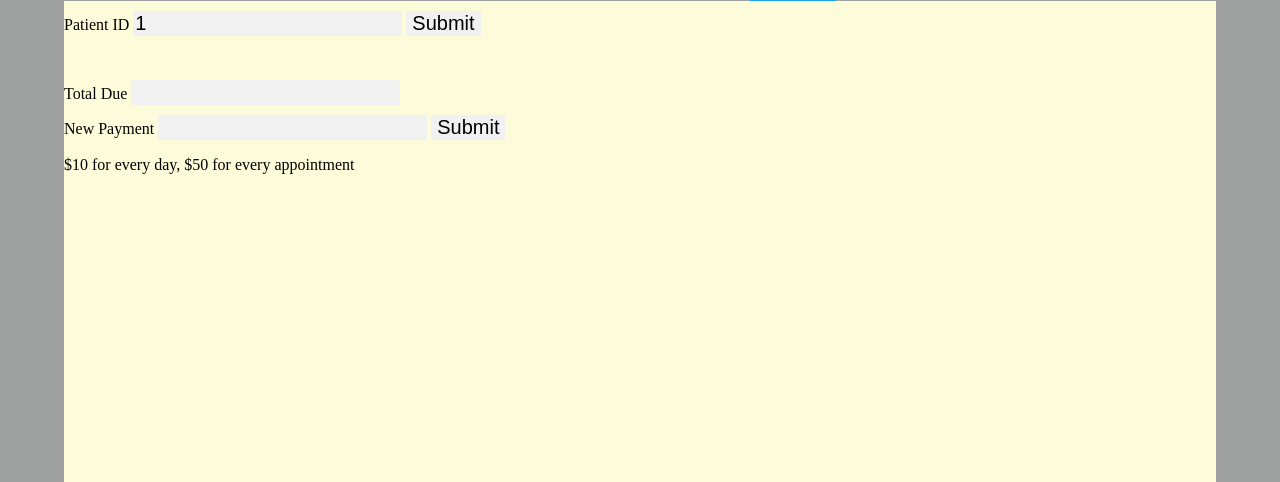
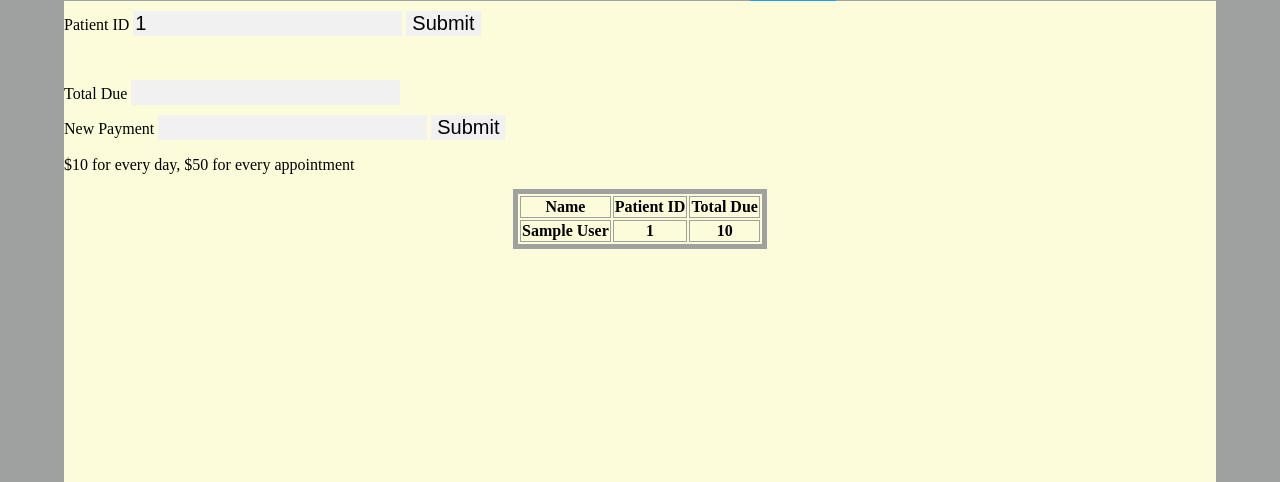
Before and after one commit to ColeReinhart/Final_Project_OHMS, a PHP site: page /payment.php in a window 1280 px wide. Shown: the part 171-653 px from the top of the page. Run offline with PHP 8.4, Linux system fonts and the light colour scheme; the visitor is signed in with stand-in values (Sample User, id 1); tables that the repository leaves empty or names only in its code hold one stand-in row (values such as "Sample post"); lists and menus that the app fills with data are empty.

Commit message:
Fixed Payment and other small fixes for the end of the project

```diff
--- a/doc_appoint.php
+++ b/doc_appoint.php
@@ -32,6 +32,8 @@ if(isset($_GET['submit'])){
 if( $Date != "" & $Pat_ID != "" & $Doc_ID != ""){
     $sql = "INSERT INTO `Appointments`(Pat_ID, Doc_ID, Date) VALUES ('$Pat_ID','$Doc_ID','$Date')";
     mysqli_query($conn,$sql);
+    $sqlapppay = "UPDATE Payment SET Total_due = Total_due + 50 WHERE Pat_ID = '$Pat_ID'";
+    mysqli_query($conn, $sqlapppay);
 }
 }
 ?>
--- a/doc_home.php
+++ b/doc_home.php
@@ -51,7 +51,7 @@ if(isset($_GET['logout'])) {
             </tr>
             <tr>
                 <?php
-                $med = "SELECT Patient.Fname, Patient.Lname, Appointments.Date, Appointments.Comment, Appointments.Morning_Med, Appointments.Afternoon_Med, Appointments.Night_Med FROM Patient LEFT JOIN Appointments ON Appointments.Pat_ID = Patient.Pat_ID WHERE Appointments.doc_id = {$_SESSION['empID']};";
+                $med = "SELECT Patient.Fname, Patient.Lname, Appointments.Date, Appointments.Comment, Appointments.Morning_Med, Appointments.Afternoon_Med, Appointments.Night_Med FROM Patient LEFT JOIN Appointments ON Appointments.Pat_ID = Patient.Pat_ID WHERE Appointments.doc_id = {$_SESSION['empID']} AND Appointments.Date < NOW() - INTERVAL 1 DAY;";
                 $result = mysqli_query($conn, $med);
                 if($result) {
                     while($row = mysqli_fetch_row($result)) {
@@ -80,7 +80,7 @@ if(isset($_GET['logout'])) {
         <form method = "POST" action="doc_home.php" name = "date">
             <label>Date:</label>
             <input type="date" name = "typedate">
-            <input type="submit" name="search" value="search">
+            <input type="submit" name="search" value="Search">
         </form>
         <br>
 
@@ -125,7 +125,7 @@ if(isset($_GET['logout'])) {
                 <th>Lname</th>
                 <th>Date</th>
                 </tr>";
-                $search = "SELECT Patient.Pat_ID,Patient.Fname, Patient.Lname, Appointments.Date FROM Patient Join Appointments WHERE Appointments.Pat_ID = Patient.Pat_ID AND Appointments.doc_id = {$_SESSION['empID']} AND Appointments.Date >= '{$_POST['typedate']}';";
+                $search = "SELECT Patient.Pat_ID,Patient.Fname, Patient.Lname, Appointments.Date FROM Patient Join Appointments WHERE Appointments.Pat_ID = Patient.Pat_ID AND Appointments.doc_id = {$_SESSION['empID']} AND Appointments.Date BETWEEN NOW() - INTERVAL 1 DAY AND '{$_POST['typedate']}' ORDER BY Appointments.Date ASC;";
                 $result = mysqli_query($conn, $search);;
                 if($result) {
                     $_SESSION['patid'] = [];
--- a/pat_doc.php
+++ b/pat_doc.php
@@ -42,7 +42,6 @@ if(isset($_GET['logout'])) {
 
         <ul>
             <li><a href="doc_home.php">Home</a></li>
-            <li><a href="doc_appoint.php">Doctors' Appointments</a></li>
             <li><a href="Roster.php">Roster</a></li>
             <li><a class = 'on' href="pat_doc.php">Patients' of the Doctor</a></li>
         </ul>
--- a/payment.php
+++ b/payment.php
@@ -88,7 +88,27 @@ if(isset($sub)){
         </form>
 
 
-        <?php echo '$10 for every day, $50 for every appointment' ?>
+        <?php echo '$10 for every day, $50 for every appointment';
+
+            echo "<table>";
+            echo'<tr>
+                <th>Name</th>
+                <th>Patient ID</th>
+                <th>Total Due</th>
+                </tr>';
+            $search = "SELECT Patient.Fname, Patient.Lname, Patient.Pat_ID, Payment.Total_due FROM Patient JOIN Payment ON Payment.Pat_ID = Patient.Pat_ID;";
+            $result = mysqli_query($conn, $search);;
+            if($result) {
+                while($row = mysqli_fetch_row($result)) {
+                    echo "<th>$row[0] $row[1]</th>";
+                    echo "<th>$row[2]</th>";
+                    echo "<th>$row[3]</th>";
+                    echo "</tr>";
+                }
+            }
+
+?>
+
 
         <footer>
             <ul>
--- a/roster.php
+++ b/roster.php
@@ -47,7 +47,6 @@ if(isset($_GET['Submit'])){
           case 'Doctor':
             echo "<ul>
             <li><a href='doc_home.php'>Home</a></li>
-            <li><a href='doc_appoint.php'>Doctors' Appointments</a></li>
             <li><a class = 'on' href='roster.php'>Roster</a></li>
             </ul>";
             break;
```
